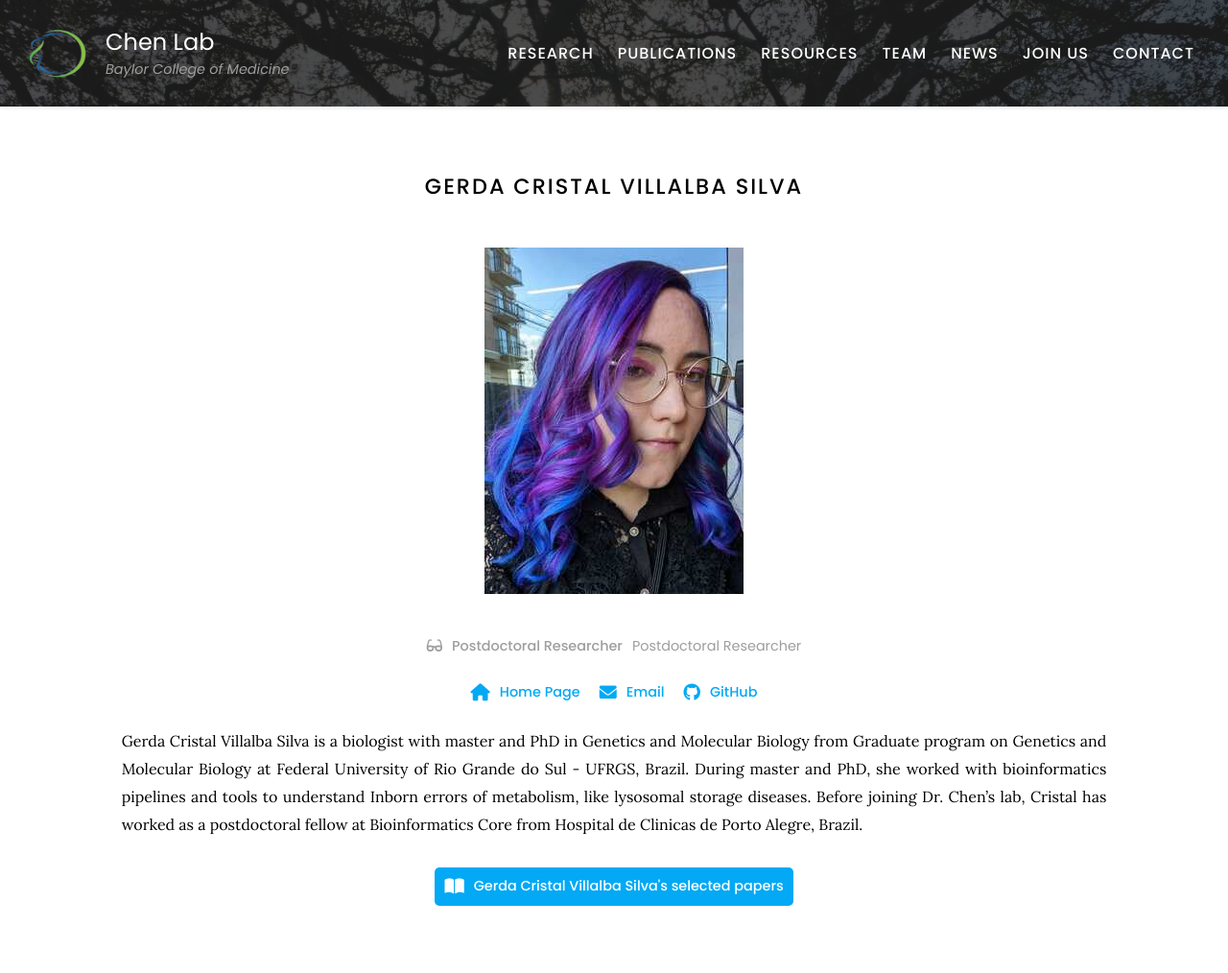
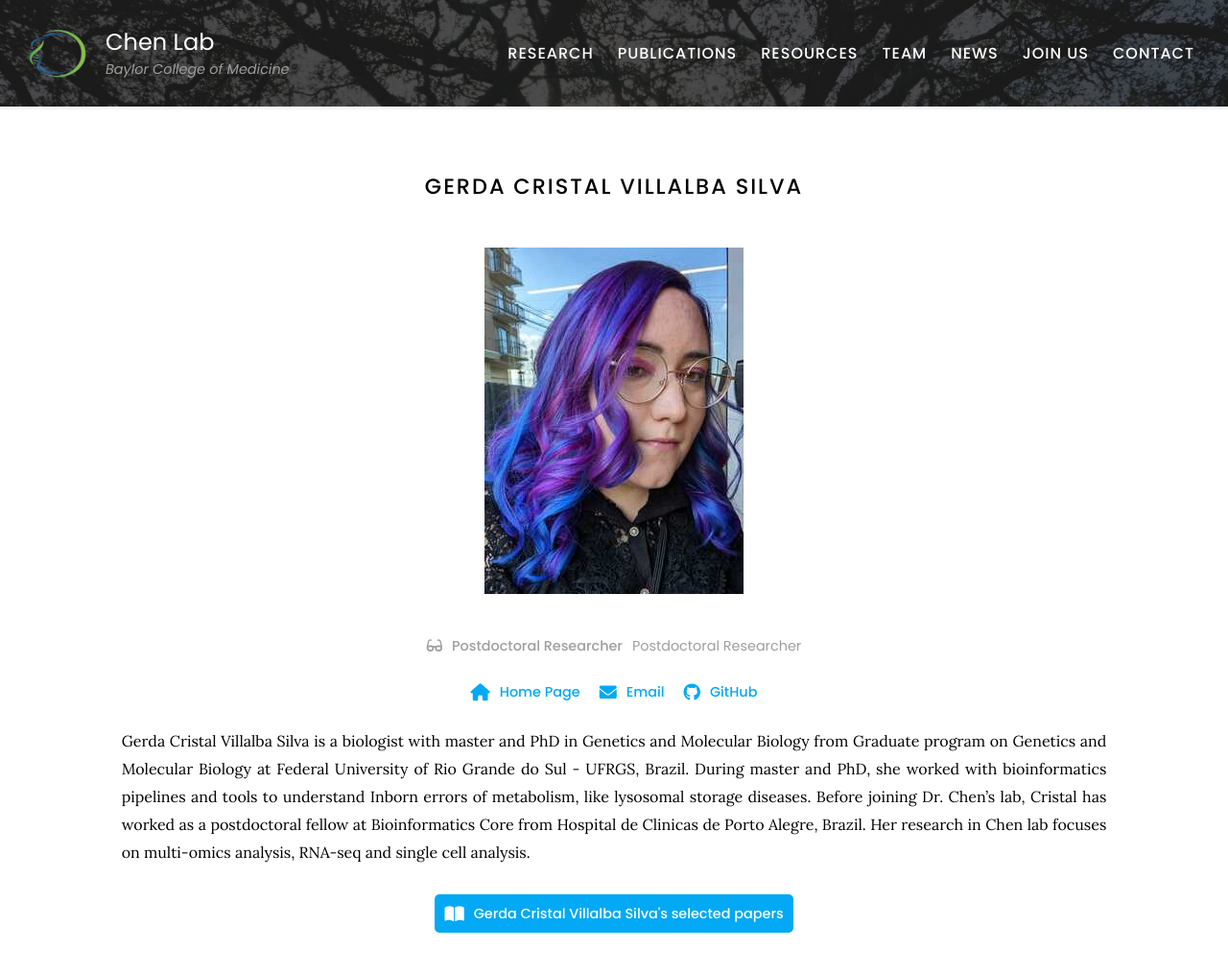
Before and after one commit to RCHENLAB/rchenlab.github.io, a Jekyll site: the page built from _members/gerda-cristal-villalba-silva.md, in a window 1280 px wide. Shown: the top 1014 px of the page at 96% size. Built offline with Jekyll 4.4.1, drawn with Linux system fonts in a browser that asks for light colours; grey boxes are pictures that could not be loaded.

Commit message:
Update gerda-cristal-villalba-silva.md

```diff
--- a/_members/gerda-cristal-villalba-silva.md
+++ b/_members/gerda-cristal-villalba-silva.md
@@ -13,4 +13,4 @@ links:
   github: Kur1sutaru
 ---
 
-Gerda Cristal Villalba Silva is a biologist with master and PhD in Genetics and Molecular Biology from Graduate program on Genetics and Molecular Biology at Federal University of Rio Grande do Sul - UFRGS, Brazil. During master and PhD, she worked with bioinformatics pipelines and tools to understand Inborn errors of metabolism, like lysosomal storage diseases. Before joining Dr. Chen’s lab, Cristal has worked as a postdoctoral fellow at Bioinformatics Core from Hospital de Clinicas de Porto Alegre, Brazil.
+Gerda Cristal Villalba Silva is a biologist with master and PhD in Genetics and Molecular Biology from Graduate program on Genetics and Molecular Biology at Federal University of Rio Grande do Sul - UFRGS, Brazil. During master and PhD, she worked with bioinformatics pipelines and tools to understand Inborn errors of metabolism, like lysosomal storage diseases. Before joining Dr. Chen’s lab, Cristal has worked as a postdoctoral fellow at Bioinformatics Core from Hospital de Clinicas de Porto Alegre, Brazil. Her research in Chen lab focuses on multi-omics analysis, RNA-seq and single cell analysis.
```
